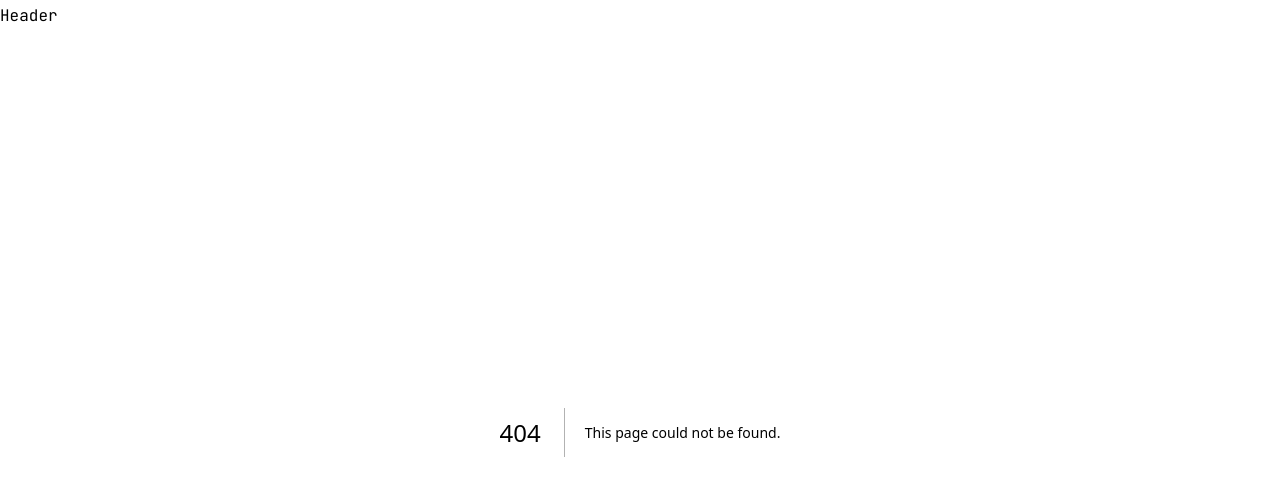
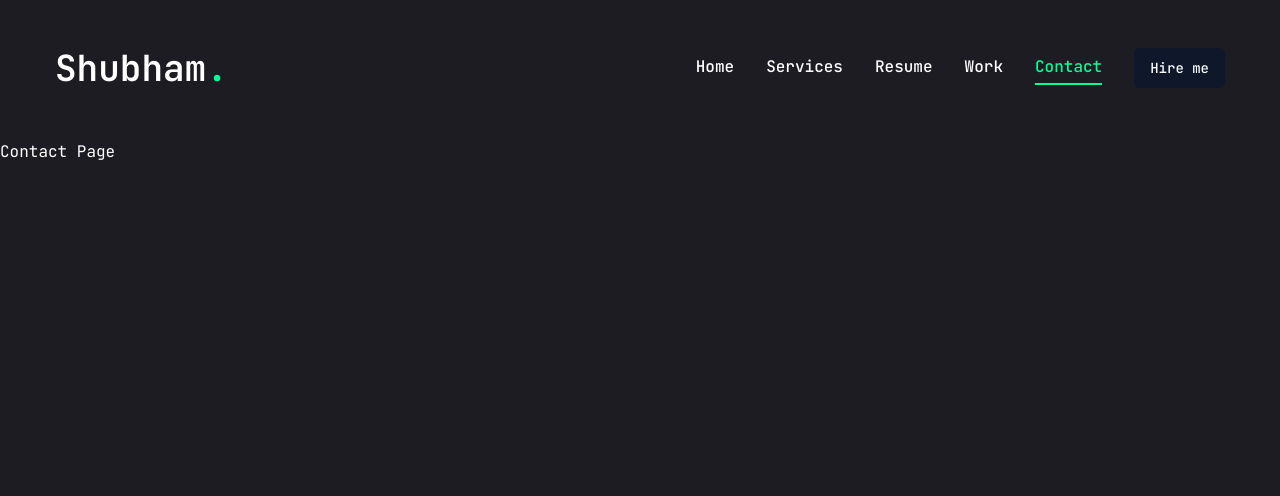
Before and after one commit to shubhammgore/my-portpolio, a Next.js app: page /contact in a window 1280 px wide. Before the commit this address had no page. Shown: the top 496 px of the page. Built offline with nearby package versions, Linux system fonts and the light colour scheme.

Commit message:
add Header Nav and all routes for all pages and intall framer motion page transition

```diff
--- /dev/null
+++ b/app/contact/page.jsx
@@ -0,0 +1,7 @@
+import React from "react";
+
+const Contact = () => {
+    return <div>Contact Page</div>;
+};
+
+export default Contact;
--- /dev/null
+++ b/app/resume/page.jsx
@@ -0,0 +1,5 @@
+const Resume = () => {
+    return <div>Resume page</div>;
+};
+
+export default Resume;
--- /dev/null
+++ b/app/services/page.jsx
@@ -0,0 +1,5 @@
+const Services = () => {
+    return <div>Services page</div>;
+};
+
+export default Services;
--- /dev/null
+++ b/app/work/page.jsx
@@ -0,0 +1,5 @@
+const Work = () => {
+    return <div>Work Page</div>;
+};
+
+export default Work;
--- a/components/Header.jsx
+++ b/components/Header.jsx
@@ -1,5 +1,32 @@
+import Link from "next/link";
+import { Button } from "./ui/button";
+
+// Components
+import Nav from "./Nav";
+
 const Header = () => {
-  return <header>Header</header>;
+    return (
+        <header className='py-8 xl:py-12 text-white'>
+            <div className='container mx-auto flex justify-between items-center'>
+                {/* Logo */}
+                <Link href='/'>
+                    <h1 className='text-4xl font-semibold'>
+                        Shubham<span className='text-accent'>.</span>
+                    </h1>
+                </Link>
+                {/* Desktop Nav & hire me button*/}
+                <div className='hidden xl:flex items-center gap-8'>
+                    <Nav />
+                    <Link href='/contact'>
+                        <Button>Hire me </Button>
+                    </Link>
+                </div>
+
+                {/* Mobile nav */}
+                <div className='xl:hidden'>mobile nav</div>
+            </div>
+        </header>
+    );
 };
 
 export default Header;
--- /dev/null
+++ b/components/Nav.jsx
@@ -0,0 +1,51 @@
+"use client";
+
+import Link from "next/link";
+import { usePathname } from "next/navigation";
+
+const links = [
+    {
+        name: "home",
+        path: "/",
+    },
+    {
+        name: "services",
+        path: "/services",
+    },
+    {
+        name: "resume",
+        path: "/resume",
+    },
+    {
+        name: "work",
+        path: "/work",
+    },
+    {
+        name: "contact",
+        path: "/contact",
+    },
+];
+
+const Nav = () => {
+    const pathname = usePathname();
+    return (
+        <nav className='flex gap-8'>
+            {links.map((link, index) => {
+                return (
+                    <Link
+                        href={link.path}
+                        key={index}
+                        className={`${
+                            link.path === pathname &&
+                            "text-accent border-b-2 border-accent"
+                        } capitalize font-medium hover:text-accent transition-all`}
+                    >
+                        {link.name}
+                    </Link>
+                );
+            })}
+        </nav>
+    );
+};
+
+export default Nav;
--- /dev/null
+++ b/components/PageTransition.jsx
@@ -0,0 +1,29 @@
+"use client";
+
+import { AnimatePresence, motion } from "framer-motion";
+import { usePathname } from "next/navigation";
+
+const PageTransition = ({ children }) => {
+    return (
+        <AnimatePresence>
+            <div key={usePathname}>
+                <motion.div
+                    initial={{ opacity: 1 }}
+                    animate={{
+                        opacity: 0,
+                        transition: {
+                            delay: 1,
+                            duration: 0.4,
+                            ease: "easeInOut",
+                        },
+                    }}
+                    className='h-screen w-screen fixed bg-primary top-0
+                    pointer-events-none'
+                />
+                {children}
+            </div>
+        </AnimatePresence>
+    );
+};
+
+export default PageTransition;
--- a/package.json
+++ b/package.json
@@ -17,6 +17,7 @@
     "@radix-ui/react-tooltip": "^1.0.7",
     "class-variance-authority": "^0.7.0",
     "clsx": "^2.1.1",
+    "framer-motion": "^11.2.10",
     "lucide-react": "^0.383.0",
     "next": "14.2.3",
     "react": "^18",
```
Also changed, not shown: 1 other file (tests, documents, lock files or other folders).
